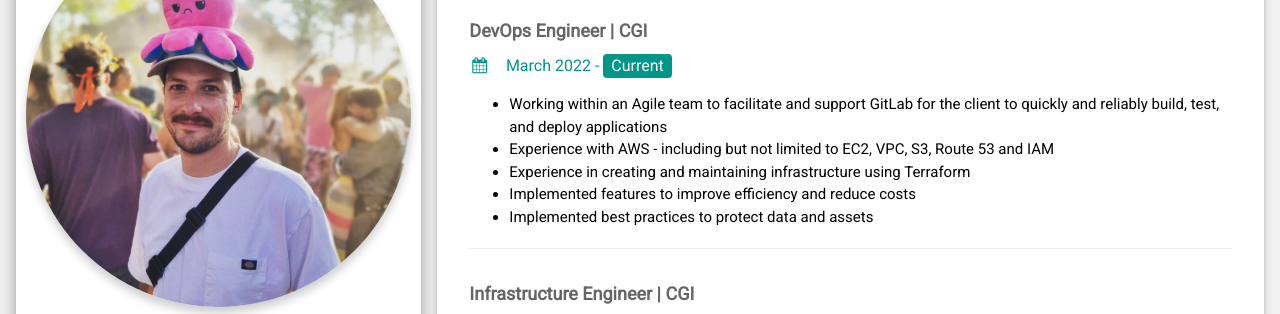
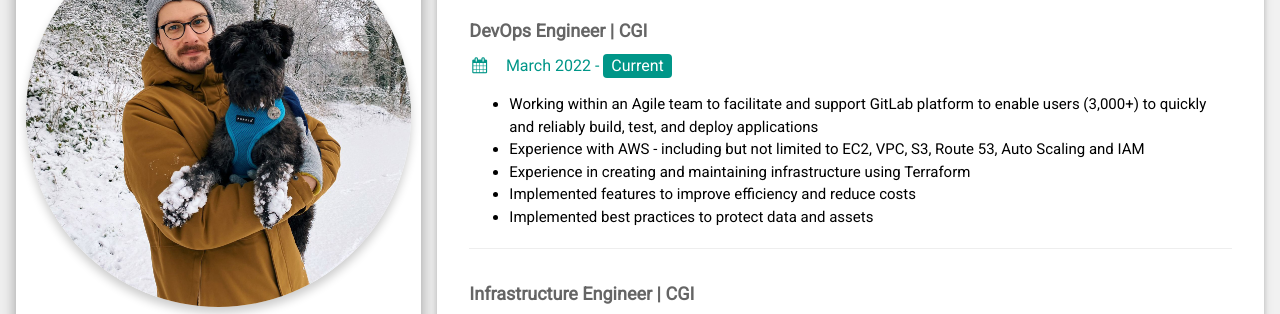
Before and after one commit to JimmaJamJamie/curriculum-vitae-website, a plain HTML site: page content/index.html in a window 1280 px wide. Shown: the part 140-454 px from the top of the page. Drawn offline with Linux system fonts and the light colour scheme.

Commit message:
Changed avatar

```diff
--- a/content/index.html
+++ b/content/index.html
@@ -27,7 +27,7 @@ html,body,h1,h2,h3,h4,h5,h6 {font-family: "Roboto", sans-serif}
 
       <div class="w3-white w3-text-grey w3-card-4">
         <div class="w3-display-container">
-          <img src="IMG_20221111_154532_288.jpg" style="width:95%" alt="Avatar">
+          <img src="IMG-20220215-WA0031.jpg" style="width:95%" alt="Avatar">
           <div class="w3-display-bottom w3-container w3-opacity w3-text-black">
             <h2>Jamie Gear</h2>
           </div>
@@ -42,6 +42,7 @@ html,body,h1,h2,h3,h4,h5,h6 {font-family: "Roboto", sans-serif}
           <p class="w3-large"><b><i class="fa fa-pencil fas-fw w3-margin-right w3-text-teal"></i>Skills</b></p>
           <p>AWS Services</p>
           <p>Terraform</p>
+          <p>CI/CD</p>
           <p>Programming (Java & Python)</p>
           <p>Agile (Scrum, Scrumban)</p>
           <p>Git</p>
@@ -74,8 +75,8 @@ html,body,h1,h2,h3,h4,h5,h6 {font-family: "Roboto", sans-serif}
           <h5 class="w3-opacity"><b>DevOps Engineer | CGI</b></h5>
           <h6 class="w3-text-teal"><i class="fa fa-calendar fa-fw w3-margin-right"></i>March 2022 - <span class="w3-tag w3-teal w3-round">Current</span></h6>
           <ul>
-            <li>Working within an Agile team to facilitate and support GitLab for the client to quickly and reliably build, test, and deploy applications</li>
-            <li>Experience with AWS - including but not limited to EC2, VPC, S3, Route 53 and IAM</li>
+            <li>Working within an Agile team to facilitate and support GitLab platform to enable users (3,000+) to quickly and reliably build, test, and deploy applications</li>
+            <li>Experience with AWS - including but not limited to EC2, VPC, S3, Route 53, Auto Scaling and IAM</li>
             <li>Experience in creating and maintaining infrastructure using Terraform</li>
             <li>Implemented features to improve efficiency and reduce costs</li>
             <li>Implemented best practices to protect data and assets</li>
```
Also changed, not shown: content/IMG-20220215-WA0031.jpg (added), content/IMG_20221111_154532_288.jpg (deleted).
